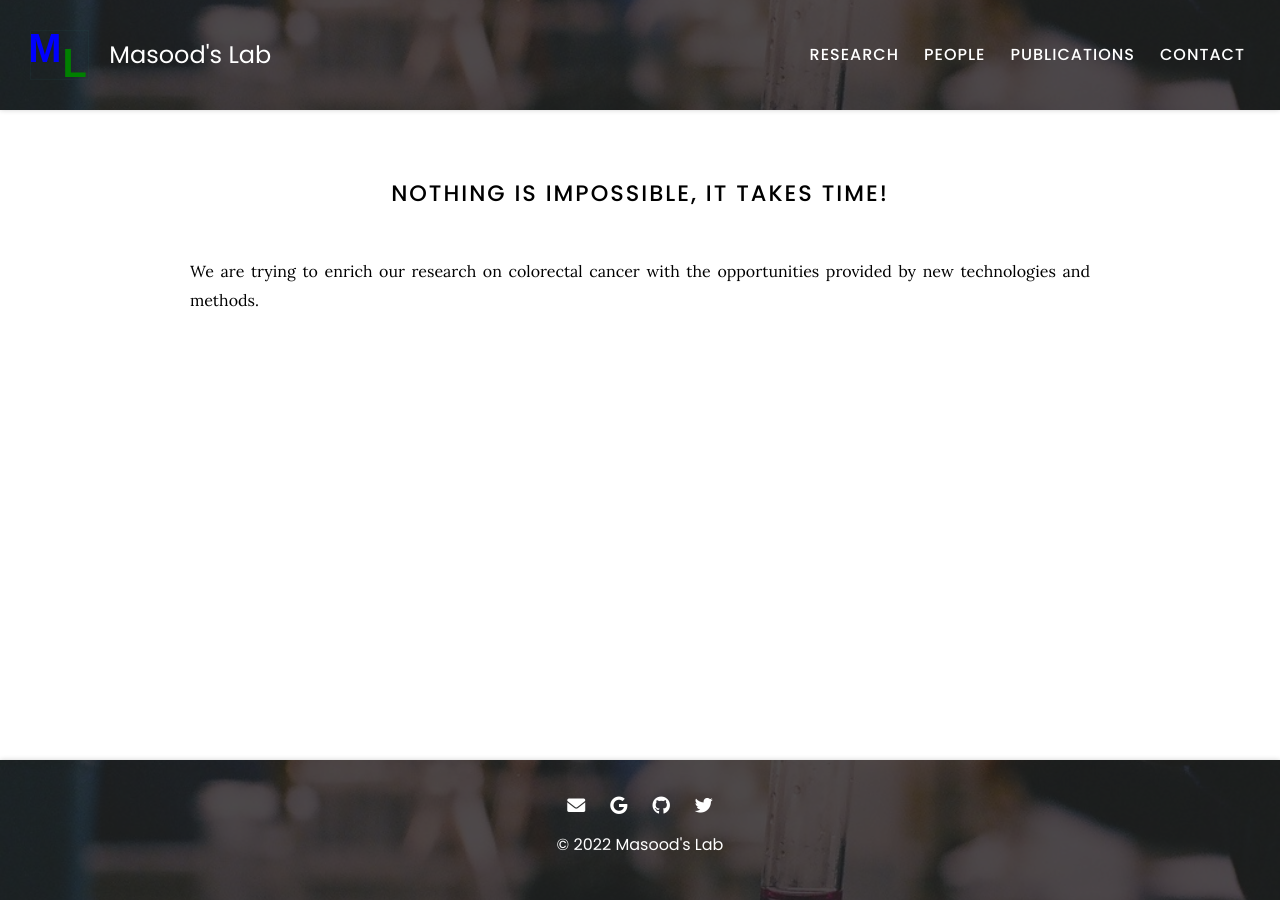
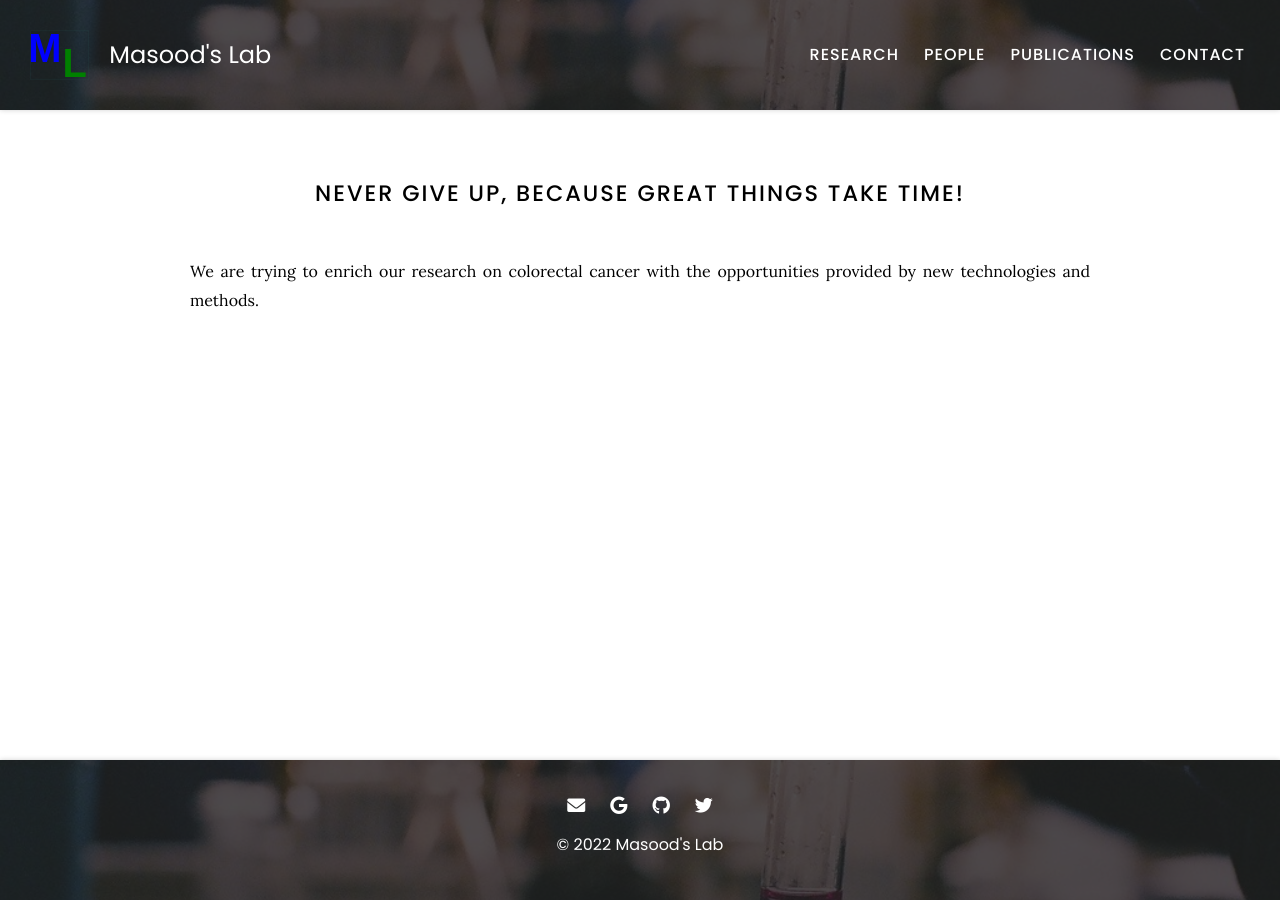
Before and after one commit to masoodlab/masoodlab.github.io, a Jekyll site: the page built from index.md, in a window 1280 px wide. Built offline with Jekyll 4.4.1, drawn with Linux system fonts in a browser that asks for light colours.

Commit message:
Updated index

```diff
--- a/index.md
+++ b/index.md
@@ -2,6 +2,6 @@
 title: Home
 ---
 
-# Nothing is impossible, it takes time!
+# Never give up, because great things take time!
 
 We are trying to enrich our research on colorectal cancer with the opportunities provided by new technologies and methods.
```
